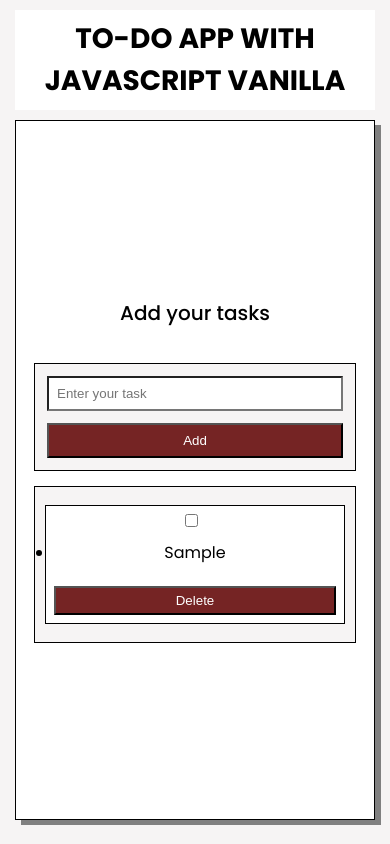
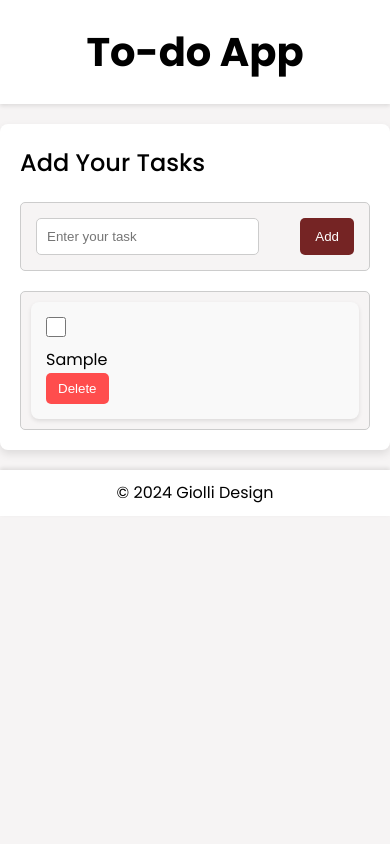
Before and after one commit to EliaGiolli/To-do-list-w-JS-vanilla, a plain HTML site: page index.html in a window 390 px wide. Both pictures are taken after typing "Sample" into the empty fields and a click on the button "Add". Drawn offline with Linux system fonts and the light colour scheme.

Commit message:
Add files via upload

```diff
--- a/css/style.css
+++ b/css/style.css
@@ -1,208 +1,143 @@
-*{
+* {
     margin: 0;
     padding: 0;
     box-sizing: border-box;
 }
 
-body{
+body {
     background-color: #F6F4F4;
-    font-family: poppins;
+    font-family: 'Poppins', sans-serif;
+    line-height: 1.6;
 }
 
-#main-title{
-    display:flex;
-    justify-content: center;
-    align-items: center;
-    text-align: center;
-    margin: 15px 25px;
-    padding: 10px 10px;
-    background-color: white;
+header {
+    background-color: #fff;
+    padding: 20px 0;
+    box-shadow: 0 2px 4px rgba(0, 0, 0, 0.1);
 }
 
-h1{
-    font-size: 40px;
-    font-weight: 700;
-    text-transform: uppercase;
+#main-title {
     text-align: center;
 }
 
-.main-wrapper{
-    min-height: 700px;
-    display: flex;
-    justify-content: center;
-    flex-direction: column;
-    align-items: center;
-    text-align: center;
-    margin: 15px 25px;
-    padding: 10px 10px;
-    background-color: white;
-    border: 1px solid black;
-    box-shadow: 10px 8px grey;
+h1 {
+    font-size: 2.5rem;
+    font-weight: 700;
 }
 
-.container-title{
-    font-size: 30px;
-    font-weight: 500;
-    padding: 10px 10px;
+.main-wrapper {
+    max-width: 800px;
+    margin: 20px auto;
+    padding: 20px;
+    background-color: white;
+    border-radius: 8px;
+    box-shadow: 0 4px 8px rgba(0, 0, 0, 0.1);
 }
 
-.todos-container{
-    width: 100%;
-    height: auto;
-    padding: 15px 20px
+.container-title {
+    font-size: 1.5rem;
+    font-weight: 500;
+    margin-bottom: 15px;
 }
 
-.input-container{
-    background-color: #F6F4F4;
-    padding: 15px 15px;
-    margin: 20px 0;
-    border: 1px solid black;
-    display: flex;
-    justify-content: space-evenly;
-    align-items: center;
-    text-align: center;
+.todos-container {
+    width: 100%;
 }
 
-.todo-input{
-    padding: 5px 15px;
-    background-color: #fff;
+.input-container {
+    background-color: #F6F4F4;
+    padding: 15px;
+    margin: 20px 0;
+    border: 1px solid #ccc;
+    border-radius: 5px;
+    display: flex;
+    justify-content: space-between;
 }
 
-.active{
-    background-color: #fff599;
+.todo-input {
+    padding: 10px;
+    border: 1px solid #ccc;
+    border-radius: 5px;
+    width: 70%;
 }
 
-.todo-button{
-    padding: 5px 15px;
+.todo-button {
+    padding: 10px 15px;
     background: #752424;
     color: white;
+    border: none;
+    border-radius: 5px;
+    cursor: pointer;
+    transition: background-color 0.3s;
 }
 
-.todo-button:hover{
+.todo-button:hover {
     background: #fff599;
     color: #000;
 }
 
-.inner-container{
+.inner-container {
     display: flex;
     flex-direction: column;
     background-color: #F6F4F4;
-    border: 1px solid black;
+    border: 1px solid #ccc;
     padding: 10px;
+    border-radius: 5px;
 }
 
-/*-- content added after the eventListenings --*/
-.list-container{
-    display: flex;
-    flex-direction: row;
-    justify-content: space-around;
-    align-items: center;
-    text-align: center;
+.todo-list {
+    list-style-type: none;
+}
+
+.list-container {
+    display: grid;
+    grid-template-columns: repeat(3, 1fr);
     background-color: #fff;
     border: 1px solid black;
     padding: 10px;
+    gap: 10px;
 }
 
-.list-item{
-    padding: 5px;
-    order: 2;
+.list-item {
+    display: flex;
+    flex-direction: column;
+    align-items: flex-start;
+    padding: 15px;
+    background-color: #f9f9f9;
+    border-radius: 8px;
+    box-shadow: 0 2px 4px rgba(0, 0, 0, 0.1);
+    transition: transform 0.2s;
 }
 
-.delete-button{
-    padding: 5px 15px;
-    background: #752424;
-    color: white;
-    order: 3;
+.list-item:hover {
+    transform: translateY(-2px);
 }
 
-.delete-button:hover{
-    background: #fff599;
-    color: #000;
+.checkbox {
+    width: 20px;
+    height: 20px;
+    margin-bottom: 10px;
+    cursor: pointer;
 }
 
-.checkbox{
-    padding: 5px 15px;
-    order: 1;
+.delete-button {
+    padding: 8px 12px;
+    background-color: #ff4d4d;
+    color: white;
+    border: none;
+    border-radius: 5px;
+    cursor: pointer;
+    transition: background-color 0.3s;
 }
 
-
-/*-- Media Queries --*/
-@media screen and (max-width: 768px){
-    #main-title {
-        margin: 10px 15px;
-        padding: 8px;
-    }
-
-    h1 {
-        font-size: 32px;
-    }
-
-    .main-wrapper {
-        margin: 10px 15px;
-        padding: 8px;
-        box-shadow: 6px 5px grey;
-    }
-
-    .container-title {
-        font-size: 24px;
-    }
-
-    .todos-container {
-        padding: 10px;
-    }
-
-    .input-container {
-        padding: 12px;
-        margin: 15px 0;
-        flex-direction: column;
-    }
-
-    .todo-input {
-        width: 90%;
-        padding: 8px;
-        margin-bottom: 12px;
-    }
-
-    .todo-button {
-        width: 90%;
-        padding: 8px 20px;
-    }
-
-    .list-container {
-        padding: 8px;
-        margin: 8px 0;
-        flex-wrap: wrap;
-        gap: 8px;
-    }
-
-    .list-item {
-        width: 100%;
-        order: 2;
-        word-break: break-word;
-    }
-
-    .delete-button {
-        width: 100%;
-        margin-top: 8px;
-    }
-
-    .checkbox {
-        margin-right: 8px;
-    }
+.delete-button:hover {
+    background-color: #ff1a1a;
 }
 
-/* Per schermi molto piccoli */
-@media screen and (max-width: 480px) {
-    h1 {
-        font-size: 28px;
-    }
-
-    .container-title {
-        font-size: 20px;
-    }
-
-    .todo-input,
-    .todo-button {
-        width: 100%;
-    }
+footer {
+    text-align: center;
+    padding: 10px 0;
+    background-color: #fff;
+    box-shadow: 0 -2px 4px rgba(0, 0, 0, 0.1);
+    margin-top: 20px;
 }
--- a/index.html
+++ b/index.html
@@ -6,27 +6,33 @@
     <link rel="stylesheet" href="./css/style.css">
     <link rel="preconnect" href="https://fonts.googleapis.com">
     <link rel="preconnect" href="https://fonts.gstatic.com" crossorigin>
-    <link href="https://fonts.googleapis.com/css2?family=Poppins:ital,wght@0,100;0,200;0,300;0,400;0,500;0,600;0,700;0,800;0,900;1,100;1,200;1,300;1,400;1,500;1,600;1,700;1,800;1,900&display=swap" rel="stylesheet">
-    <title>To-do app with JavaScript vanilla</title>
+    <link href="https://fonts.googleapis.com/css2?family=Poppins:wght@300;400;500;600;700&display=swap" rel="stylesheet">
+    <title>To-do App with JavaScript Vanilla</title>
 </head>
 <body>
-    <section id="main-title">
-        <h1>To-do app with JavaScript vanilla</h1>
-    </section>
+    <header>
+        <section id="main-title">
+            <h1>To-do App</h1>
+        </section>
+    </header>
 
     <main class="main-wrapper">
-        <h2 class="container-title">Add your tasks</h2>
+        <h2 class="container-title">Add Your Tasks</h2>
         <div class="todos-container">
             <div class="input-container">
                 <input type="text" id="todo-input" class="todo-input" placeholder="Enter your task" required>
                 <button type="submit" class="todo-button">Add</button>
             </div>
             <div class="inner-container">
-                <ul id="todo-id" class="todo-list"></ol>
+                <ul id="todo-id" class="todo-list"></ul>
             </div>
         </div>
     </main>
 
+    <footer>
+        <p>&copy; 2024 Giolli Design</p>
+    </footer>
+
     <script src="./javascript/main.js"></script>
 </body>
 </html>
--- a/javascript/main.js
+++ b/javascript/main.js
@@ -27,20 +27,23 @@ todoButton.addEventListener("click", function(e){
     }
 
     const newlistContainer = document.createElement("div");
-    newlistContainer.classList.add("list-container");
-    const newListItem = document.createElement("li");
-    newListItem.classList.add("list-item");
-    const newDeleteButton = document.createElement("button");
-    newDeleteButton.classList.add("delete-button");
-    newDeleteButton.textContent = "Delete";
+    newlistContainer.classList.add("list-item");
+
     const checkbox = document.createElement("input");
     checkbox.type = "checkbox";
     checkbox.classList.add("checkbox");
 
+    const newListItem = document.createElement("span");
+    newListItem.textContent = todoInput.value;
+
+    const newDeleteButton = document.createElement("button");
+    newDeleteButton.classList.add("delete-button");
+    newDeleteButton.textContent = "Delete";
+
     newlistContainer.appendChild(checkbox);
+    newlistContainer.appendChild(newListItem);
     newlistContainer.appendChild(newDeleteButton);
-    newlistContainer.appendChild(newListItem);
-    newListItem.textContent = todoInput.value;
+
     todoInput.value = "";
 
     //eventListeners to the newly added elements
```
